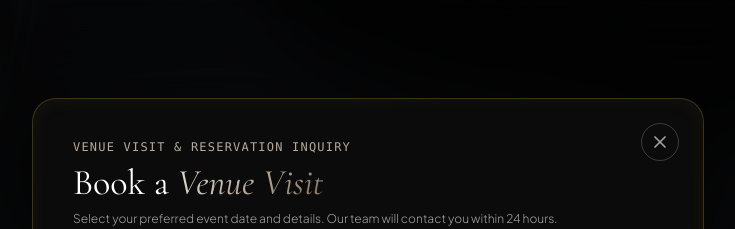
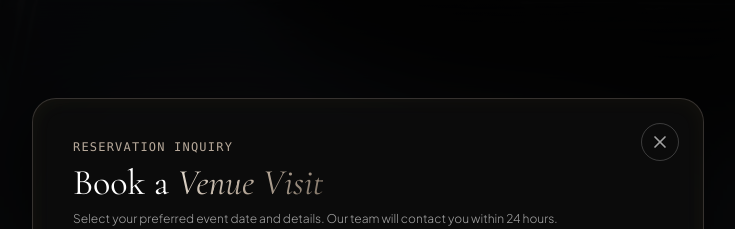
Before and after one commit to shamnad-sd/Astoria, a Next.js app: page / in a window 1280 px wide. Both pictures are taken after a click on the button "BOOK VISIT". Shown: the top 229 px of the page, without its empty margins (272-1007 px from the left). Built offline with nearby package versions, Linux system fonts and the light colour scheme.

Commit message:
Logo Updated

```diff
--- a/app/globals.css
+++ b/app/globals.css
@@ -83,7 +83,7 @@ html.lenis body {
   background: rgba(17, 17, 17, 0.7);
   backdrop-filter: blur(20px);
   -webkit-backdrop-filter: blur(20px);
-  border: 1px solid rgba(212, 175, 55, 0.25);
+  border: 1px solid rgba(183, 169, 154, 0.25);
   box-shadow: 0 20px 50px rgba(0, 0, 0, 0.6), inset 0 0 20px rgba(212, 175, 55, 0.05);
 }
 
--- a/components/layout/Navbar.tsx
+++ b/components/layout/Navbar.tsx
@@ -45,8 +45,8 @@ export default function Navbar({ onBookClick, isModalOpen }: NavbarProps) {
   return (
     <header
       className={`fixed top-0 left-0 right-0 z-50 px-4 sm:px-8 py-4 transition-all duration-300 ${isModalOpen
-          ? "opacity-0 pointer-events-none"
-          : "opacity-100"
+        ? "opacity-0 pointer-events-none"
+        : "opacity-100"
         }`}
     >
       <div
--- a/components/sections/CtaBookingModal.tsx
+++ b/components/sections/CtaBookingModal.tsx
@@ -102,7 +102,7 @@ export default function CtaBookingModal({ isOpen, onClose, onOpen }: CtaBookingM
                 <div>
                   <div className="flex items-center gap-2 text-accent text-xs font-mono uppercase tracking-widest mb-2">
                     {/* <Sparkles className="w-4 h-4" /> */}
-                    <span>Venue Visit & Reservation Inquiry</span>
+                    <span>Reservation Inquiry</span>
                   </div>
 
                   <h3 className="font-serif text-3xl sm:text-4xl text-white mb-2">
```
